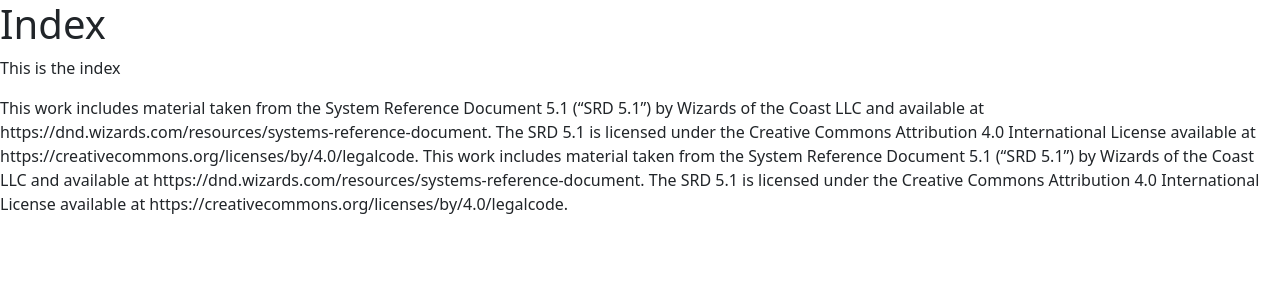
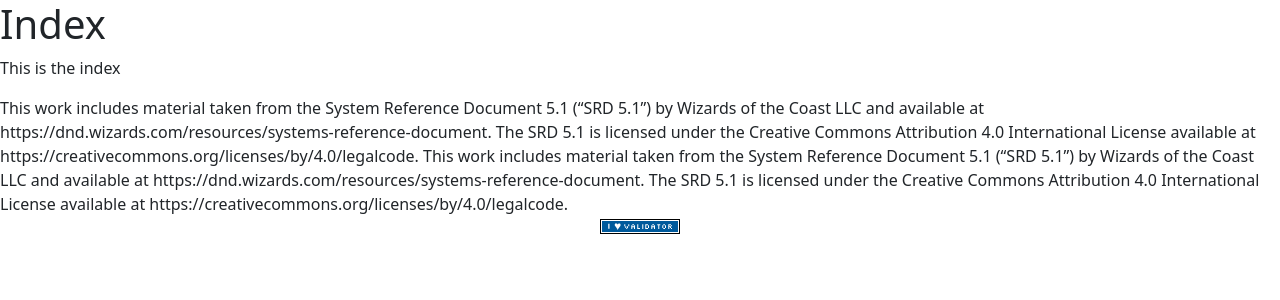
Before and after one commit to squabzilla/CS50-FinalProject, a Flask app: page / in a window 1280 px wide. Shown: the top 300 px of the page. Run offline with Flask 3, Linux system fonts and the light colour scheme; some libraries are stand-ins or nearby versions.

Commit message:
Jun 7, 2024, 12:02 PM

```diff
--- a/Main/templates/layout.html
+++ b/Main/templates/layout.html
@@ -13,10 +13,17 @@
     <link href="https://cdn.jsdelivr.net/npm/bootstrap@5.3.3/dist/css/bootstrap.min.css" rel="stylesheet" integrity="sha384-QWTKZyjpPEjISv5WaRU9OFeRpok6YctnYmDr5pNlyT2bRjXh0JMhjY6hW+ALEwIH" crossorigin="anonymous">
   </head>
   <body>
+
     <script src="https://cdn.jsdelivr.net/npm/bootstrap@5.3.3/dist/js/bootstrap.bundle.min.js" integrity="sha384-YvpcrYf0tY3lHB60NNkmXc5s9fDVZLESaAA55NDzOxhy9GkcIdslK1eN7N6jIeHz" crossorigin="anonymous"></script>
-    <nav></nav>
+
+    <nav>
+
+    </nav>
+
     <header>{% block header %}{% endblock %}</header>
+
     <main>{% block main %}{% endblock %}</main>
+
     <footer>
       {% block footer %}{% endblock %}
       <!--
@@ -28,6 +35,13 @@
       the Coast LLC and available at https://dnd.wizards.com/resources/systems-reference-document. The
       SRD 5.1 is licensed under the Creative Commons Attribution 4.0 International License available at
       https://creativecommons.org/licenses/by/4.0/legalcode.
+
+      <form action="https://validator.w3.org/check" class="text-center" enctype="multipart/form-data" method="post" target="_blank">
+        <input name="doctype" type="hidden" value="HTML5">
+        <input name="fragment" type="hidden">
+        <input alt="Validate" src="/static/I_heart_validator.png" type="image"> <!--  https://validator.w3.org/ -->
+    </form>
     </footer>
+
   </body>
 </html>
```
